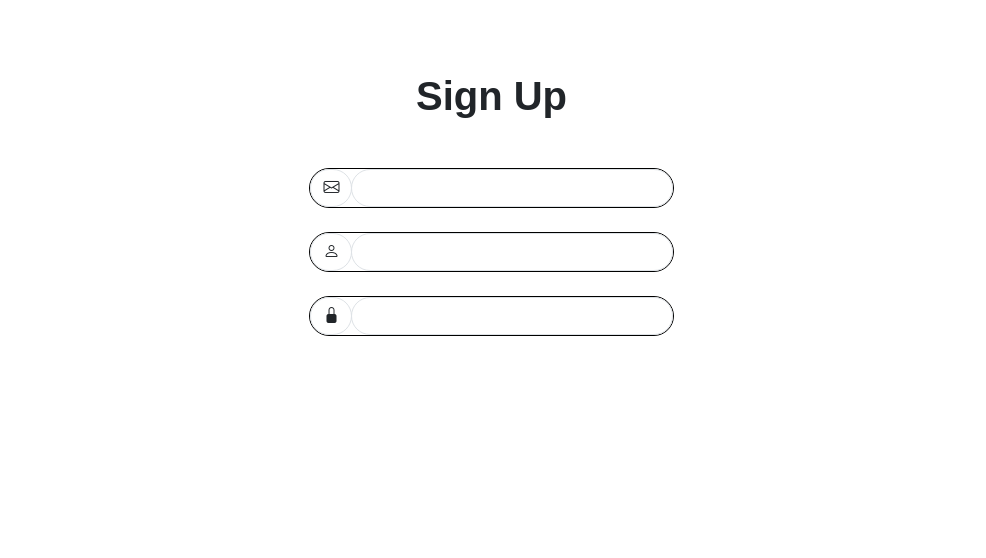
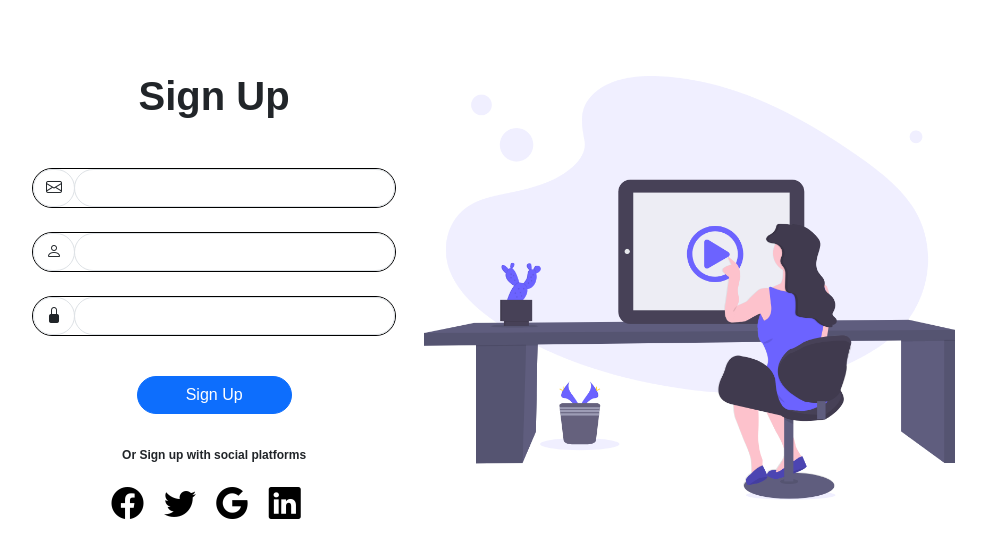
Before and after one commit to desng5/wk_weekend_project1, a plain HTML site: page sign_up.html in a window 1280 px wide. Shown: the whole page, without its empty margins (102-1088 px from the left). Drawn offline with nearby package versions, Linux system fonts and the light colour scheme.

Commit message:
social media icons and links

```diff
--- a/sign_up.html
+++ b/sign_up.html
@@ -81,6 +81,37 @@
 
               </form>
 
+              <div class="d-flex justify-content-center mx-4 mb-3 mb-lg-4">
+                <button type="button" class="btn btn-primary btn-p ps-5 pe-5 rounded-pill mt-4"> Sign Up </button>
+              </div>
+                <!-- Social Media Icons -->
+              <div class="social-icons text-center">
+                <strong>
+                  <p style="font-size: 12px"> Or Sign up with social platforms</p>
+                </strong>
+
+                <a href="http://facebook.com">
+                  <i class="bi bi-facebook"></i>
+                </a>
+
+                <a href="http://twitter.com">
+                  <i class="bi bi-twitter"></i>
+                </a>
+
+                <a href="http://google.com">
+                  <i class="bi bi-google"></i>
+                </a>
+
+                <a href="http://linkedin.com">
+                  <i class=" bi bi-linkedin"></i>
+                </a>
+
+              </div>
+
+
+            </div>
+            <div class=" col-md-10 col-lg-6 col-xl-7 d-flex align-items-center order-1 order-lg-2">
+              <img src="Example/CRM-Main/Group 10.png" class="img-fluid" alt="Sample Comp Image">
 
             </div>
 
```
